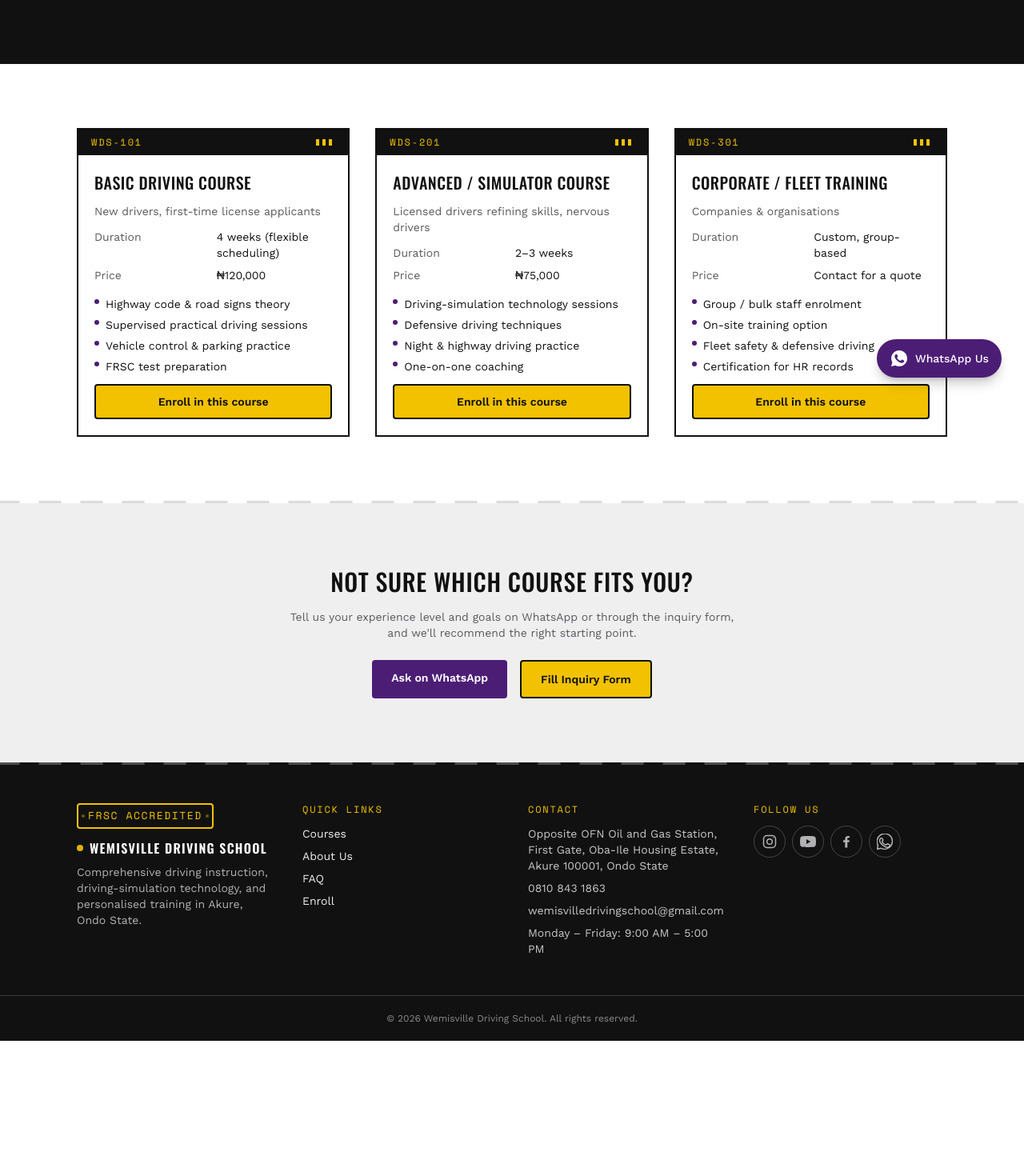
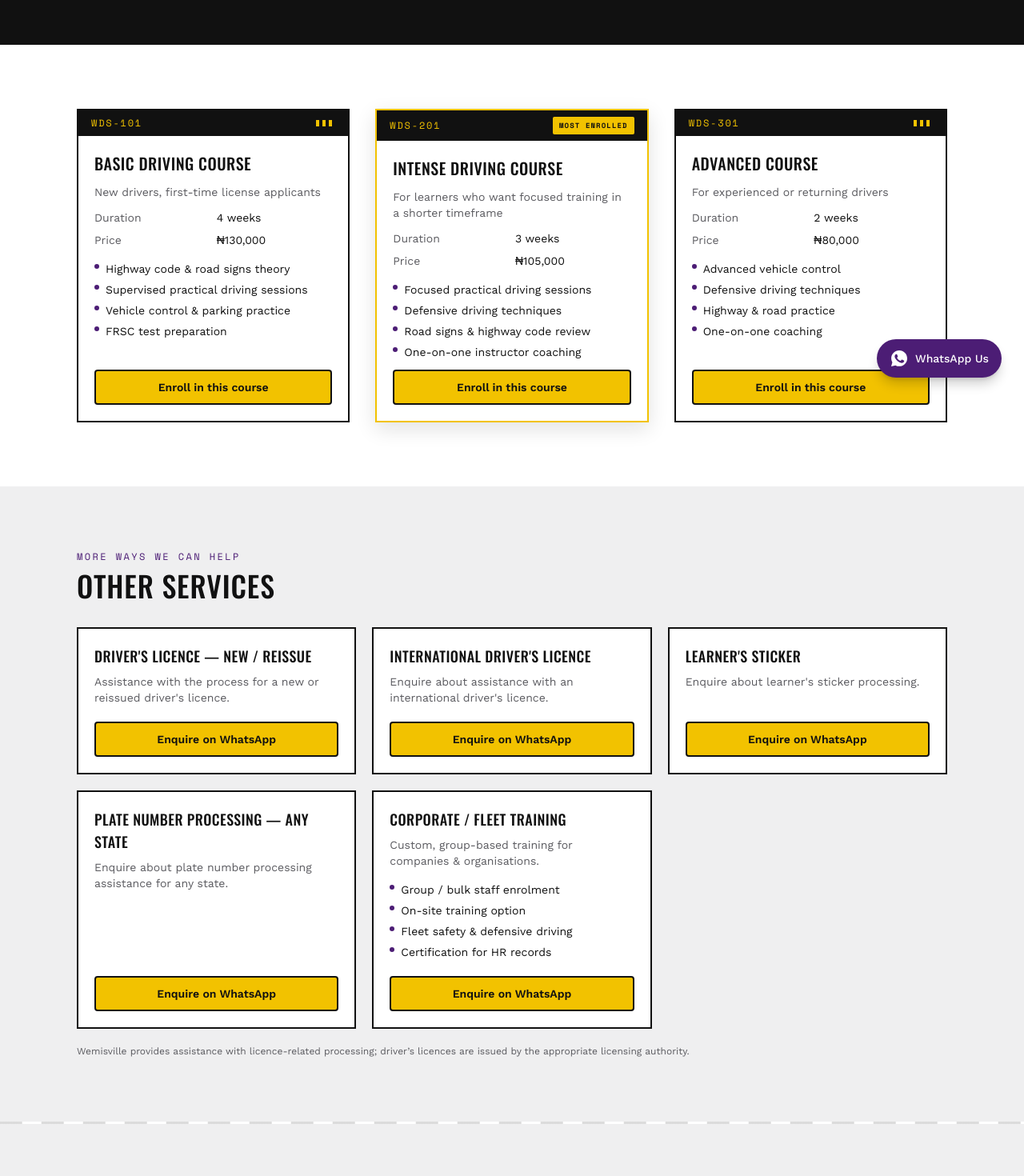
Before and after one commit to Adeelijah/wemisvilledrivingschool, a Next.js app: page /courses in a window 1280 px wide. Shown: the part 300-1770 px from the top of the page at 80% size. Before the commit the page ends 1601 px from the top, so only its background shows below. Built offline with nearby package versions, Linux system fonts and the light colour scheme.

Commit message:
Update driving courses and services

```diff
--- a/app/(site)/courses/page.js
+++ b/app/(site)/courses/page.js
@@ -2,12 +2,12 @@
 import Container from "@/components/Container";
 import CourseCard from "@/components/CourseCard";
 import LaneDivider from "@/components/LaneDivider";
-import { courses } from "@/lib/courses";
+import { corporateFleetTraining, courses, otherServices } from "@/lib/courses";
 import { whatsappLink } from "@/lib/site";
 
 export const metadata = {
   title: "Courses | Wemisville Driving School",
-  description: "Basic, advanced simulator, and corporate/fleet driving courses at Wemisville Driving School, Akure.",
+  description: "Driving courses and other driver services from Wemisville Driving School, Akure.",
 };
 
 export default function CoursesPage() {
@@ -16,13 +16,61 @@
       <PageHero
         eyebrow="What we offer"
         title="Our Driving Courses"
-        desc="Every course combines FRSC-aligned theory, hands-on road practice, and — where relevant — simulator training, tailored to your experience level."
+        desc="Explore practical driving courses tailored to your experience level."
       />
       <section className="py-14 md:py-20">
         <Container className="grid gap-8 md:grid-cols-3">
           {courses.map((course) => (
             <CourseCard key={course.code} course={course} />
           ))}
+        </Container>
+      </section>
+
+      <section className="bg-chalk py-14 md:py-20">
+        <Container>
+          <div className="mb-8">
+            <p className="font-plate text-xs uppercase tracking-[0.2em] text-road">More ways we can help</p>
+            <h2 className="mt-2 font-display text-3xl uppercase tracking-wide text-ink md:text-4xl">Other Services</h2>
+          </div>
+          <div className="grid gap-5 sm:grid-cols-2 lg:grid-cols-3">
+            {otherServices.map((service) => (
+              <article key={service.name} className="flex flex-col border-2 border-ink bg-paper p-5">
+                <h3 className="font-display text-lg uppercase tracking-wide text-ink">{service.name}</h3>
+                <p className="mt-2 flex-1 text-sm text-slate">{service.description}</p>
+                <a
+                  href={whatsappLink(`Hi Wemisville, I'd like to enquire about ${service.name}.`)}
+                  target="_blank"
+                  rel="noopener noreferrer"
+                  className="mt-5 inline-flex items-center justify-center rounded-[4px] border-2 border-ink bg-signal px-4 py-2.5 text-sm font-bold text-ink transition-colors hover:bg-signalDark"
+                >
+                  Enquire on WhatsApp
+                </a>
+              </article>
+            ))}
+            <article className="flex flex-col border-2 border-ink bg-paper p-5">
+              <h3 className="font-display text-lg uppercase tracking-wide text-ink">Corporate / Fleet Training</h3>
+              <p className="mt-2 text-sm text-slate">Custom, group-based training for {corporateFleetTraining.audience.toLowerCase()}.</p>
+              <ul className="mt-4 flex-1 space-y-1.5 text-sm text-ink">
+                {corporateFleetTraining.includes.map((item) => (
+                  <li key={item} className="flex gap-2">
+                    <span className="mt-1 h-1.5 w-1.5 flex-shrink-0 rounded-full bg-road" />
+                    {item}
+                  </li>
+                ))}
+              </ul>
+              <a
+                href={whatsappLink("Hi Wemisville, I'd like to enquire about Corporate / Fleet Training.")}
+                target="_blank"
+                rel="noopener noreferrer"
+                className="mt-5 inline-flex items-center justify-center rounded-[4px] border-2 border-ink bg-signal px-4 py-2.5 text-sm font-bold text-ink transition-colors hover:bg-signalDark"
+              >
+                Enquire on WhatsApp
+              </a>
+            </article>
+          </div>
+          <p className="mt-5 max-w-3xl text-xs text-slate">
+            Wemisville provides assistance with licence-related processing; driver’s licences are issued by the appropriate licensing authority.
+          </p>
         </Container>
       </section>
 
--- a/app/(site)/faq/page.js
+++ b/app/(site)/faq/page.js
@@ -18,7 +18,7 @@
   },
   {
     q: "How long does training take?",
-    a: "It depends on the course — the Basic Driving Course runs about 4 weeks with flexible scheduling, while the Advanced/Simulator course is shorter. See the Courses page for details.",
+    a: "The Basic Driving Course is 4 weeks, the Intense Driving Course is 3 weeks, and the Advanced Course is 2 weeks. See the Courses page for details.",
   },
   {
     q: "How does the FRSC test process work?",
--- a/app/(site)/page.js
+++ b/app/(site)/page.js
@@ -24,7 +24,7 @@
         </div>
         <Container className="grid gap-10 py-16 md:grid-cols-[1.2fr_1fr] md:items-center md:py-24">
           <div>
-            <PlateBadge tone="yellow" className="mb-5">FRSC ACCREDITED · AKURE</PlateBadge>
+            <PlateBadge tone="yellow" className="mb-5">FRSC ACCREDITED · AKURE · LEKKI</PlateBadge>
             <h1 className="font-display text-4xl uppercase leading-[1.05] tracking-wide text-paper md:text-6xl">
               Learn to drive with real confidence
             </h1>
@@ -73,7 +73,7 @@
               <h2 className="font-display text-3xl uppercase tracking-wide text-ink md:text-4xl">Our Courses</h2>
             </div>
             <Link href="/courses" className="font-body text-sm font-bold text-road hover:underline">
-              View all courses →
+              View other services
             </Link>
           </div>
           <div className="grid gap-6 md:grid-cols-3">
--- a/components/CourseCard.js
+++ b/components/CourseCard.js
@@ -2,10 +2,16 @@
 
 export default function CourseCard({ course, compact = false }) {
   return (
-    <div className="flex flex-col border-2 border-ink bg-paper">
+    <div className={`flex flex-col border-2 bg-paper ${course.featured ? "border-signal shadow-[0_8px_24px_rgba(17,17,17,0.12)]" : "border-ink"}`}>
       <div className="flex items-center justify-between bg-ink px-4 py-2">
         <span className="font-plate text-xs tracking-[0.15em] text-signal">{course.code}</span>
-        <span className="h-2 w-6 bg-[repeating-linear-gradient(90deg,#F2C200_0,#F2C200_4px,#111111_4px,#111111_8px)]" aria-hidden="true" />
+        {course.featured ? (
+          <span className="rounded-sm bg-signal px-2 py-1 font-plate text-[9px] font-bold tracking-[0.12em] text-ink">
+            MOST ENROLLED
+          </span>
+        ) : (
+          <span className="h-2 w-6 bg-[repeating-linear-gradient(90deg,#F2C200_0,#F2C200_4px,#111111_4px,#111111_8px)]" aria-hidden="true" />
+        )}
       </div>
       <div className="flex flex-1 flex-col gap-3 p-5">
         <h3 className="font-display text-xl uppercase tracking-wide text-ink">{course.name}</h3>
--- a/lib/courses.js
+++ b/lib/courses.js
@@ -1,14 +1,11 @@
-// Placeholder course content. Replace with real durations/pricing/copy from
-// the school, or wire this file up to the headless CMS query once content
-// is migrated there (see README "Connecting a CMS").
 export const courses = [
   {
     code: "WDS-101",
     slug: "basic",
     name: "Basic Driving Course",
     audience: "New drivers, first-time license applicants",
-    duration: "4 weeks (flexible scheduling)",
-    price: "₦120,000",
+    duration: "4 weeks",
+    price: "₦130,000",
     includes: [
       "Highway code & road signs theory",
       "Supervised practical driving sessions",
@@ -18,31 +15,62 @@
   },
   {
     code: "WDS-201",
-    slug: "advanced-simulator",
-    name: "Advanced / Simulator Course",
-    audience: "Licensed drivers refining skills, nervous drivers",
-    duration: "2–3 weeks",
-    price: "₦75,000",
+    slug: "intense",
+    name: "Intense Driving Course",
+    audience: "For learners who want focused training in a shorter timeframe",
+    duration: "3 weeks",
+    price: "₦105,000",
     includes: [
-      "Driving-simulation technology sessions",
+      "Focused practical driving sessions",
       "Defensive driving techniques",
-      "Night & highway driving practice",
+      "Road signs & highway code review",
+      "One-on-one instructor coaching",
+    ],
+    featured: true,
+  },
+  {
+    code: "WDS-301",
+    slug: "advanced",
+    name: "Advanced Course",
+    audience: "For experienced or returning drivers",
+    duration: "2 weeks",
+    price: "₦80,000",
+    includes: [
+      "Advanced vehicle control",
+      "Defensive driving techniques",
+      "Highway & road practice",
       "One-on-one coaching",
     ],
   },
-  {
-    code: "WDS-301",
-    slug: "corporate-fleet",
-    name: "Corporate / Fleet Training",
+];
+
+export const corporateFleetTraining = {
   audience: "Companies & organisations",
   duration: "Custom, group-based",
-    price: "Contact for a quote",
   includes: [
     "Group / bulk staff enrolment",
     "On-site training option",
     "Fleet safety & defensive driving",
     "Certification for HR records",
   ],
+};
+
+export const otherServices = [
+  {
+    name: "Driver's Licence — New / Reissue",
+    description: "Assistance with the process for a new or reissued driver's licence.",
+  },
+  {
+    name: "International Driver's Licence",
+    description: "Enquire about assistance with an international driver's licence.",
+  },
+  {
+    name: "Learner's Sticker",
+    description: "Enquire about learner's sticker processing.",
+  },
+  {
+    name: "Plate Number Processing — Any State",
+    description: "Enquire about plate number processing assistance for any state.",
   },
 ];
 
```
Lines whose indentation alone changed are shown as unchanged.
